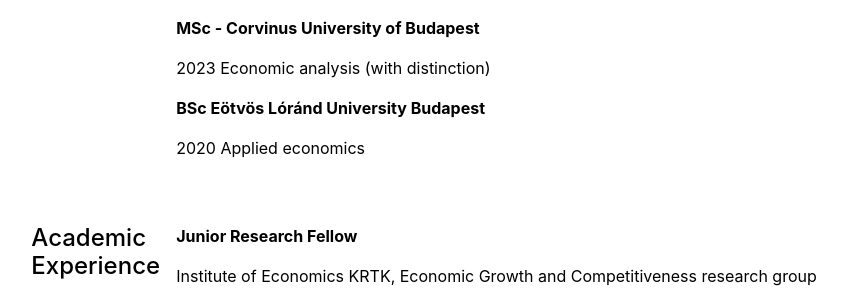
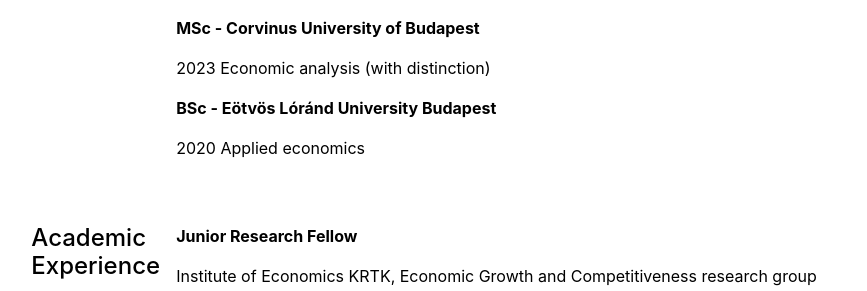
Before and after one commit to martinneubrandt/martinneubrandt.github.io, a Jekyll site: the page built from cv.md, in a window 1280 px wide. Shown: the part 316-607 px from the top of the page, without its empty margins (198-1065 px from the left). Built offline with Jekyll 4.4.1, drawn with Linux system fonts in a browser that asks for light colours.

```diff
--- a/_data/cv/education.yml
+++ b/_data/cv/education.yml
@@ -4,5 +4,5 @@
 - title: 'MSc - Corvinus University of Budapest'
   description: '2023 Economic analysis (with distinction)'
 
-- title: 'BSc Eötvös Lóránd University Budapest'
+- title: 'BSc - Eötvös Lóránd University Budapest'
   description: '2020 Applied economics'
```
